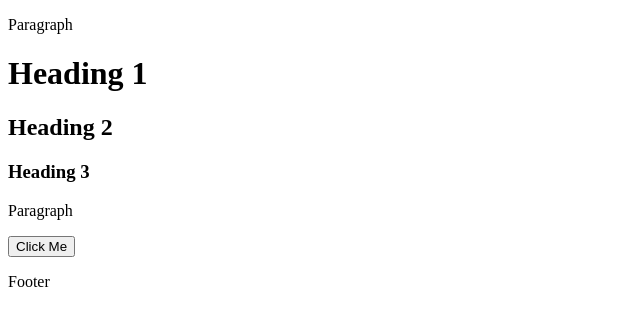
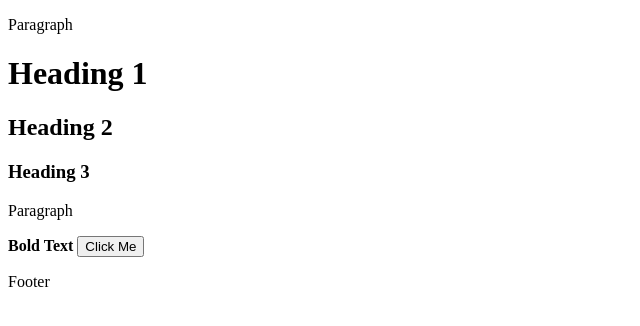
Before and after one commit to prince0538/Class-play-, a website: page index.html in a window 1280 px wide. Shown: the whole page, without its empty margins (0-640 px from the left). Drawn offline with Linux system fonts and the light colour scheme.

Commit message:
successfully added strong tag in my html

```diff
--- a/index.css
+++ b/index.css
@@ -33,3 +33,6 @@ footer p {
     color: black;
     font-size: 18px;
 }
+strong {
+    font-weight: bold;
+}
--- a/index.html
+++ b/index.html
@@ -12,6 +12,8 @@
     <h3>Heading 3</h3>
     <p>Paragraph</p>
 
+    <strong>Bold Text</strong>
+
     <button>Click Me</button>
 
     <footer>
```
